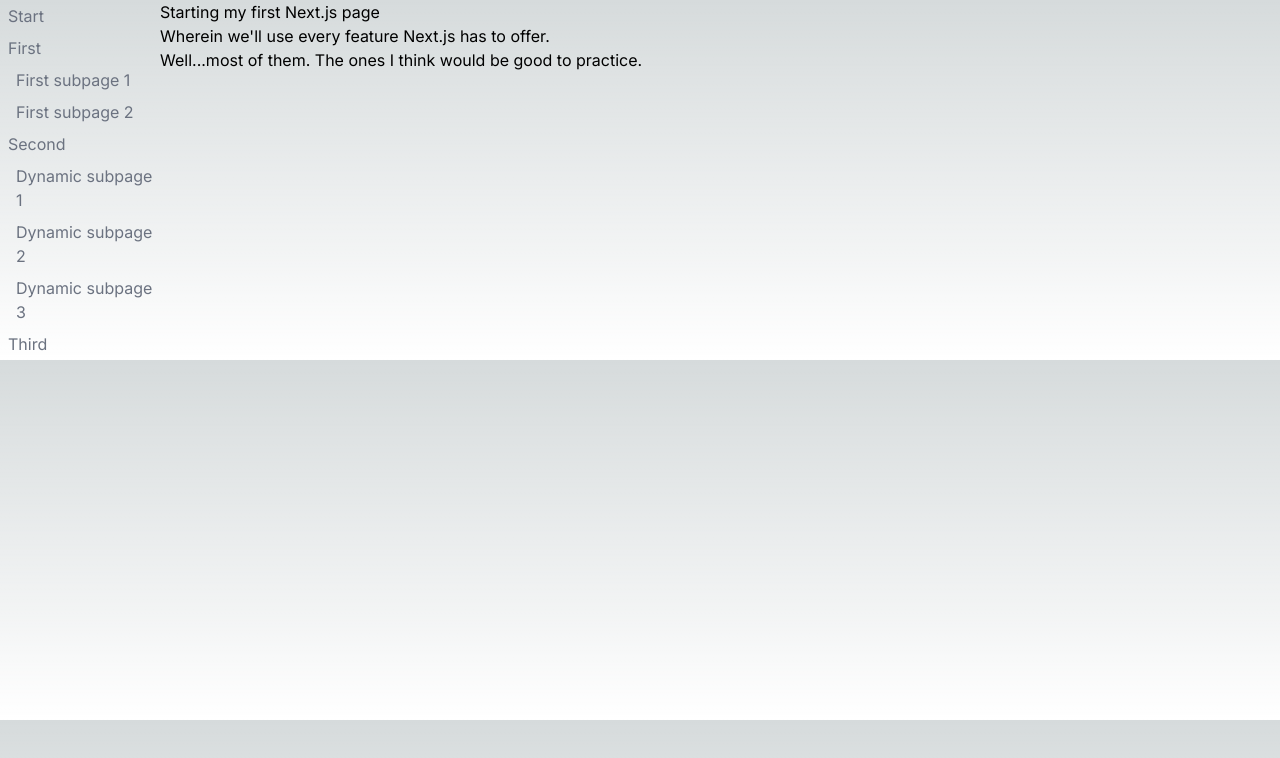
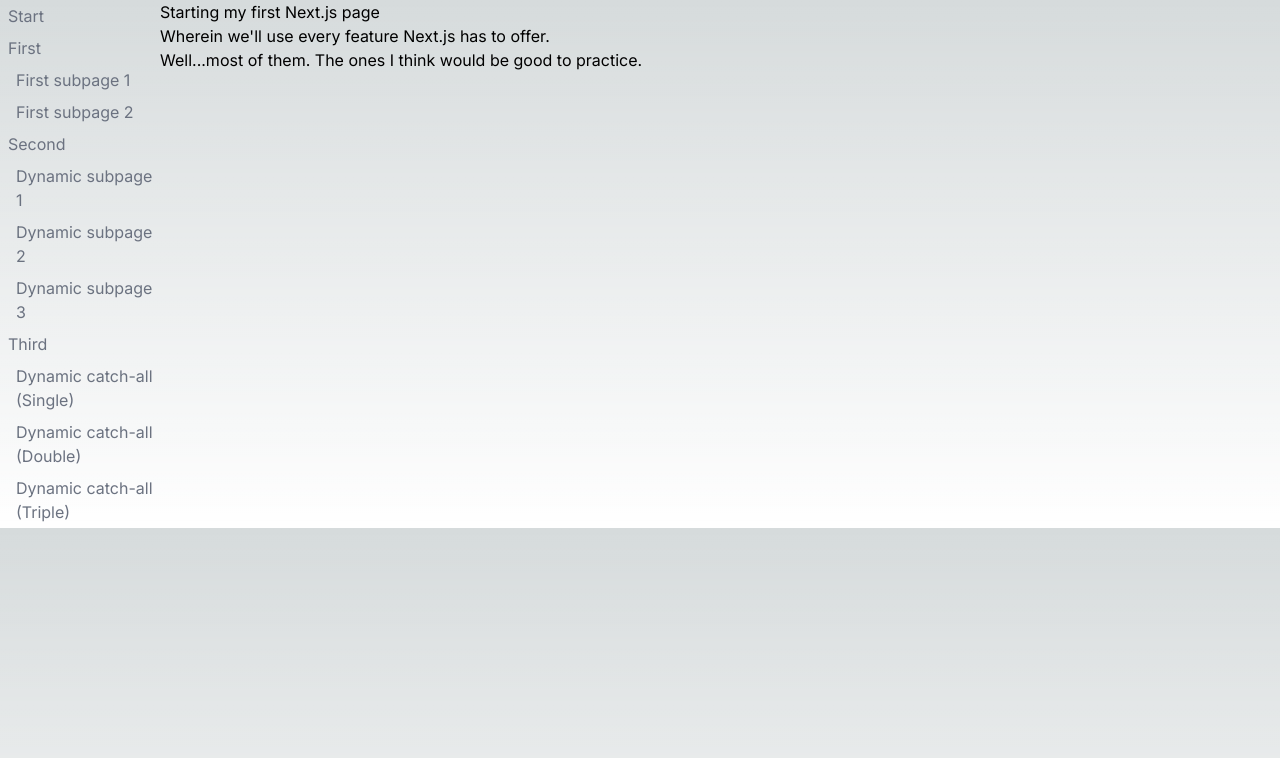
Before and after one commit to eslevy17/first-next-app, a Next.js app: page /start in a window 1280 px wide. Shown: the top 758 px of the page. Built offline with nearby package versions, Linux system fonts and the light colour scheme.

Commit message:
Add dynamic catch-all pages

```diff
--- a/app/layout/NavBar.tsx
+++ b/app/layout/NavBar.tsx
@@ -60,7 +60,17 @@ export function NavBar() {
         },
         {
             text: 'Third',
-            link: '/third'
+            link: '/third',
+            subItems: [
+                {title: 'Single', params: ['param1']},
+                {title: 'Double', params: ['param1', 'param2']},
+                {title: 'Triple', params: ['param1', 'param2', 'param3']},
+            ].map(obj => (
+                {
+                    text: `Dynamic catch-all (${obj.title})`,
+                    link: `/third/${obj.params.join('/')}`
+                }
+            ))
         }
     ]
 
--- /dev/null
+++ b/app/third/[...path]/page.tsx
@@ -0,0 +1,19 @@
+type dynamicCatchAllProps = {
+    params: {
+        path: string[]
+    }
+}
+
+export default function Page({ params }: dynamicCatchAllProps) {
+    return (
+        <div>
+            <p>Dynamic URL params:</p>
+
+            <ul className={'m-4'}>
+                {params.path.map(string => <li key={string}>{string}</li>)}
+            </ul>
+
+            <p className={'text-gray-600'}>...add more to the URL see them show up.</p>
+        </div>
+    )
+}
```
